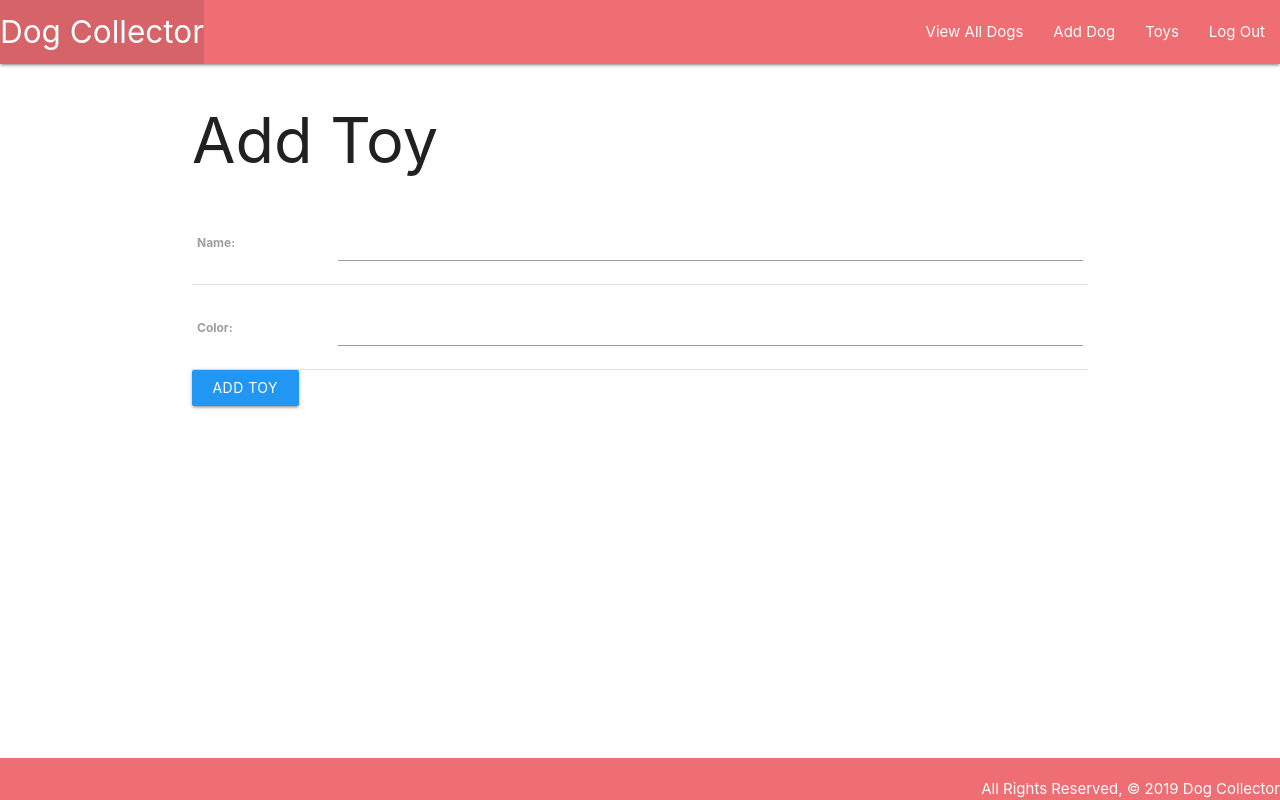
After one commit to jsullivan2847/dog-collector, a Django app: page /toys/add in a window 1280 px wide. The commit adds this page. Run offline with Django 4.2, Linux system fonts and the light colour scheme; the visitor is signed in with stand-in values (Sample User, id 1).

Commit message:
finally done

```diff
--- a/dogcollector/settings.py
+++ b/dogcollector/settings.py
@@ -122,3 +122,7 @@ STATIC_URL = 'static/'
 # https://docs.djangoproject.com/en/4.0/ref/settings/#default-auto-field
 
 DEFAULT_AUTO_FIELD = 'django.db.models.BigAutoField'
+
+LOGIN_REDIRECT_URL = '/dogs'
+
+LOGOUT_REDIRECT_URL = '/'
--- a/dogcollector/urls.py
+++ b/dogcollector/urls.py
@@ -13,10 +13,12 @@ Including another URLconf
     1. Import the include() function: from django.urls import include, path
     2. Add a URL to urlpatterns:  path('blog/', include('blog.urls'))
 """
+import django
 from django.contrib import admin
 from django.urls import path,include
 
 urlpatterns = [
+    path('accounts/', include('django.contrib.auth.urls')),
     path('admin/', admin.site.urls),
-    path('', include('main_app.urls'))
+    path('', include('main_app.urls')),
 ]
--- a/main_app/admin.py
+++ b/main_app/admin.py
@@ -1,6 +1,10 @@
 from django.contrib import admin
-from .models import Dog, Feeding
+from .models import Dog, Feeding, Toy, Photo
 
 admin.site.register(Dog)
 
 admin.site.register(Feeding)
+
+admin.site.register(Toy)
+
+admin.site.register(Photo)
--- a/main_app/models.py
+++ b/main_app/models.py
@@ -1,6 +1,7 @@
 from django.db import models
 from django.urls import reverse
 from datetime import date
+from django.contrib.auth.models import User
 
 MEALS = (
     ('B', 'Breakfast'),
@@ -8,12 +9,21 @@ MEALS = (
     ('D', 'Dinner'),
 )
 
+class Toy(models.Model):
+    name = models.CharField(max_length=50)
+    color = models.CharField(max_length=50)
+
+    def get_absolute_url(self):
+        return reverse('toys_details', kwargs = {'pk': self.id})
+
 class Dog(models.Model):
     name = models.CharField(max_length=50)
     breed = models.CharField(max_length=100)
     color = models.CharField(max_length=50)
     description = models.TextField(max_length=100)
     age = models.IntegerField()
+    user = models.ForeignKey(User, on_delete=models.CASCADE)
+    toys = models.ManyToManyField(Toy)
 
     def fed_for_today(self):
         return self.feeding_set.filter(date=date.today()).count() >= len(MEALS)
@@ -23,6 +33,10 @@ class Dog(models.Model):
 
     def get_absolute_url(self):
         return reverse('details', kwargs={'dog_id': self.id})
+
+class Photo(models.Model):
+    url = models.CharField(max_length=200)
+    dog = models.ForeignKey(Dog, on_delete=models.CASCADE)
 
 class Feeding(models.Model):
     date = models.DateField('feeding date')
--- a/main_app/static/css/style.css
+++ b/main_app/static/css/style.css
@@ -3,7 +3,6 @@ body {
     display: flex;
     min-height: 100vh;
     flex-direction: column;
-    background-color: red;
   }
 
   main {
--- a/main_app/templates/base.html
+++ b/main_app/templates/base.html
@@ -24,8 +24,15 @@
             </li>
           </ul>
           <ul class="right">
-            <li><a href="/">View All Dogs</a></li>
+            {% if user.is_authenticated %}
+            <li><a href="{% url 'index' %}">View All Dogs</a></li>
             <li><a href="{% url 'create_dog' %}">Add Dog</a></li>
+            <li><a href="{% url 'toys_index' %}">Toys</a></li>
+            <li><a href="{% url 'logout' %}">Log Out</a></li>
+            {% else %}
+            <li><a href="{% url 'signup' %}">Sign Up</a></li>
+            <li><a href="{% url 'login' %}">Log In</a></li>
+            {% endif%}
           </ul>
         </div>
       </nav>
--- /dev/null
+++ b/main_app/templates/home.html
@@ -0,0 +1,3 @@
+{% extends 'base.html' %} {% block content %}
+<h3>Sign up or log in to see some dogs...</h3>
+{% endblock %}
--- /dev/null
+++ b/main_app/templates/main_app/toy_form.html
@@ -0,0 +1,21 @@
+{% extends 'base.html' %} {% block content %}
+
+{% if object %}
+<h1>Update <span style="color: {{object.color}}">{{object.name}}</span></h1>
+{% else %}
+<h1>Add Toy</h1>
+{% endif %}
+
+<form action="" method="POST">
+    {% csrf_token %}
+    <table>
+        {{ form.as_table }}
+    </table>
+    <input
+    class="btn blue"
+    type="submit"
+    value="{% if object %} Update Toy {% else %} Add Toy {% endif %}"
+   />
+</form>
+
+{% endblock %}
--- /dev/null
+++ b/main_app/templates/toys/toy_form.html
@@ -0,0 +1,3 @@
+{% extends 'base.html' %} {% block content%}
+<h1>edit toy</h1>
+{% endblock%}
--- a/main_app/urls.py
+++ b/main_app/urls.py
@@ -3,12 +3,22 @@ from . import views
 
 urlpatterns  = [
     #dogs
-    path('', views.dogs, name = 'index'),
+    path('', views.home, name = 'home'),
+    path('dogs/', views.dogs, name = 'index'),
     path('<int:dog_id>/', views.dog_details, name='details'),
     path('<int:pk>/delete', views.DogDelete.as_view(), name = 'delete_dog'),
     path('<int:pk>/update/', views.DogUpdate.as_view(), name = 'update_dog'),
     path('add_dog', views.DogCreate.as_view(), name = 'create_dog'),
     path('<int:dog_id>/add_feeding', views.add_feeding, name = 'add_feeding'),
     #registration
-    path('accounts/signup/', views.signup, name='signup')
+    path('accounts/signup/', views.signup, name='signup'),
+    #toys
+    path('toys/', views.ToyList.as_view(), name='toys_index'),
+    path('toys/<int:pk>', views.ToyDetails.as_view(), name='toys_details'),
+    path('toys/add', views.AddToy.as_view(), name='add_toy'),
+    path('dogs/<int:dog_id>/assoc_toy/<int:toy_id>/', views.assoc_toy, name='assoc_toy'),
+    path('toys/<int:pk>/update/', views.ToyUpdate.as_view(), name='toys_update'),
+    path('toys/<int:pk>/delete/', views.ToyDelete.as_view(), name='toys_delete'),
+    #photos
+    path('dogs/<int:dog_id>/add_photo/', views.add_photo, name="add_photo")
 ]
--- a/main_app/views.py
+++ b/main_app/views.py
@@ -2,46 +2,117 @@ from django.shortcuts import render, redirect
 from django.views.generic.edit import CreateView, UpdateView, DeleteView
 from django.views.generic import ListView
 from django.views.generic.detail import DetailView
-from .models import Dog
+from .models import Dog, Toy, Photo
 from .forms import FeedingForm
 from django.contrib.auth.forms import UserCreationForm
 from django.contrib.auth import login
+from django.contrib.auth.decorators import login_required
+from django.contrib.auth.mixins import LoginRequiredMixin
+import uuid, boto3
+
+
+S3_BASE_URL = 'https://s3.us-east-1.amazonaws.com/'
+BUCKET = 'django-cat-collector-2847'
 
 def signup(request):
+    error_message = ''
     if request.method == 'POST':
         form = UserCreationForm(request.POST)
         if form.is_valid():
             user = form.save()
             login(request,user)
+            return redirect('index')
+        else:
+            error_message = 'Invalid sign up, try again'
+    form = UserCreationForm()
+    context = {'form': form, 'error_message': error_message}
+    return render(request, 'registration/signup.html', context)
 
-
+@login_required
 def dogs(request):
-    dogs = Dog.objects.all()
+    # # if not user == request.user:
+    #     return redirect('login')
+    dogs = Dog.objects.filter(user = request.user)
     return render(request, 'dogs/index.html', {'dogs': dogs})
 
+@login_required
 def dog_details(request, dog_id):
     dog = Dog.objects.get(id = dog_id)
+    other_toys = Toy.objects.exclude(id__in = dog.toys.all().values_list('id'))
     feeding_form = FeedingForm()
     return render(request, 'dogs/details.html', {
-        'dog':dog, 'feeding_form': feeding_form })
+        'dog':dog, 'feeding_form': feeding_form,
+        'toys': other_toys })
 
+@login_required
 def add_feeding(request, dog_id):
     form = FeedingForm(request.POST)
     if form.is_valid():
         new_feeding = form.save(commit=False)
         new_feeding.dog_id = dog_id
         new_feeding.save()
-    return redirect('detais', dog_id = dog_id)
+    return redirect('details', dog_id = dog_id)
 
-class DogCreate(CreateView):
+@login_required
+def assoc_toy(request, dog_id, toy_id):
+    Dog.objects.get(id = dog_id).toys.add(toy_id)
+    return redirect('details', dog_id=dog_id)
+
+def home(request):
+    return render(request, 'home.html')
+
+@login_required
+def add_photo(request, dog_id):
+    photo_file = request.FILES.get('photo_file', None)
+    if photo_file:
+        S3 = boto3.client('s3')
+        key = uuid.uuid4().hex[:6] + photo_file.name[photo_file.name.rfind('.'):]
+    try:
+        S3.upload_fileobj(photo_file, BUCKET, key)
+        url = f"{S3_BASE_URL}{BUCKET}/{key}"
+        photo = Photo(url=url,dog_id = dog_id)
+        photo.save()
+    except Exception as error:
+        print("Error uploading photo", error)
+
+    return redirect('details', dog_id = dog_id)
+
+class DogCreate(LoginRequiredMixin, CreateView):
     model = Dog
     fields = '__all__'
-    successurl = '/'
+    success_url = '/'
 
-class DogDelete(DeleteView):
+    def form_valid(self, form):
+        form.instance.user = self.request.user
+        return super().form_valid(form)
+
+
+class DogDelete(LoginRequiredMixin, DeleteView):
     model = Dog
     success_url = '/'
 
-class DogUpdate(UpdateView):
+
+class DogUpdate(LoginRequiredMixin, UpdateView):
     model = Dog
     fields = '__all__'
+
+
+class ToyList(LoginRequiredMixin,ListView):
+    model = Toy
+    template_name = 'toys/index.html'
+
+class ToyDetails(LoginRequiredMixin, DetailView):
+    model = Toy
+    template_name = 'toys/details.html'
+
+class AddToy(LoginRequiredMixin, CreateView):
+    model = Toy
+    fields = ['name', 'color']
+
+class ToyUpdate(LoginRequiredMixin, UpdateView):
+    model = Toy
+    fields = ['name', 'color']
+
+class ToyDelete(LoginRequiredMixin, DeleteView):
+    model = Toy
+    success_url = '/toys/'
```
Also changed, not shown: main_app/templates/dogs/details.html (+75 -3 lines), main_app/templates/registration/login.html (added, +14 -0 lines), main_app/templates/registration/signup.html (added, +15 -0 lines), main_app/templates/toys/details.html (added, +8 -0 lines), main_app/templates/toys/index.html (added, +13 -0 lines), main_app/migrations/0003_dog_user_alter_feeding_date.py (added), main_app/migrations/0004_toy_dog_toys.py (added), main_app/migrations/0005_photo.py (added).
